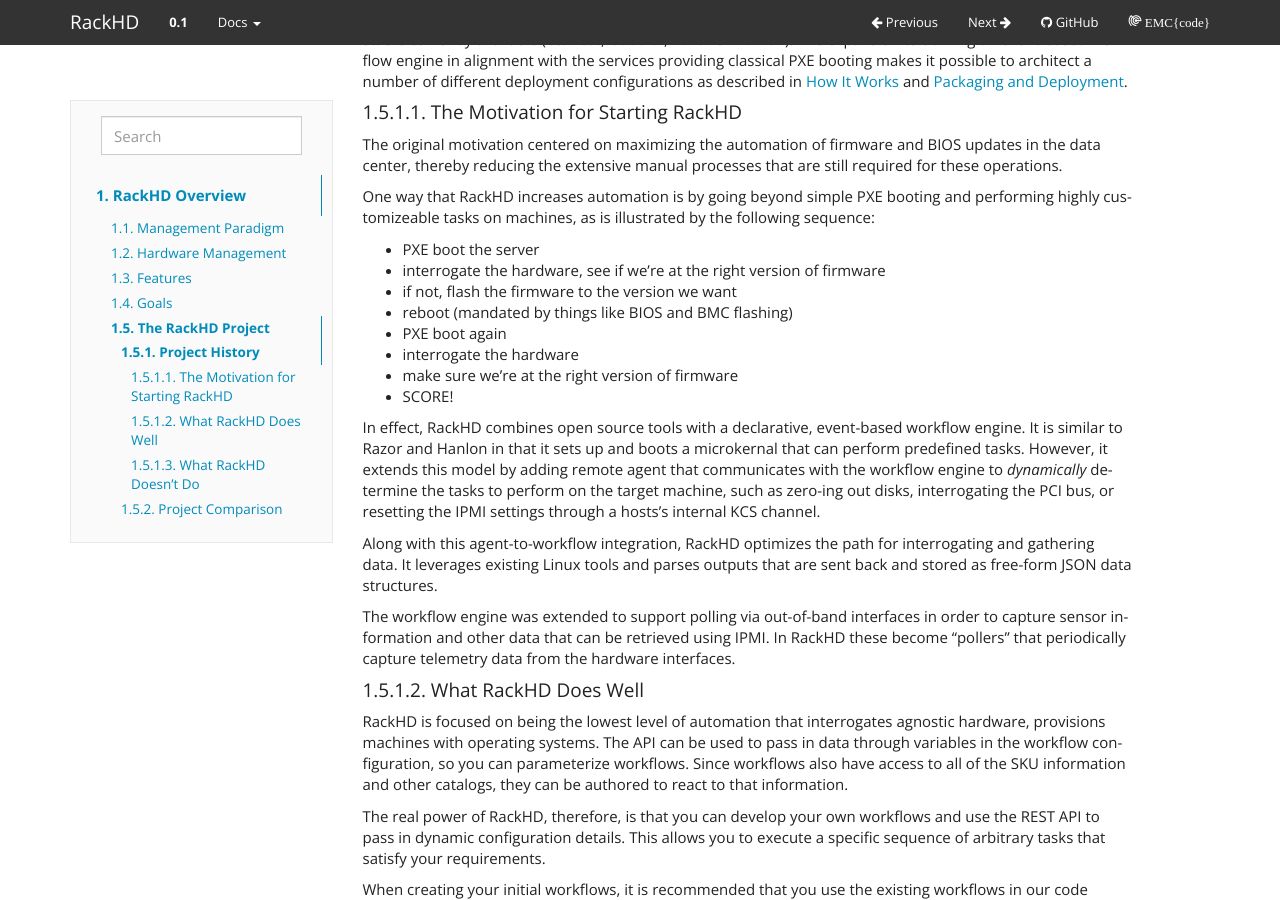
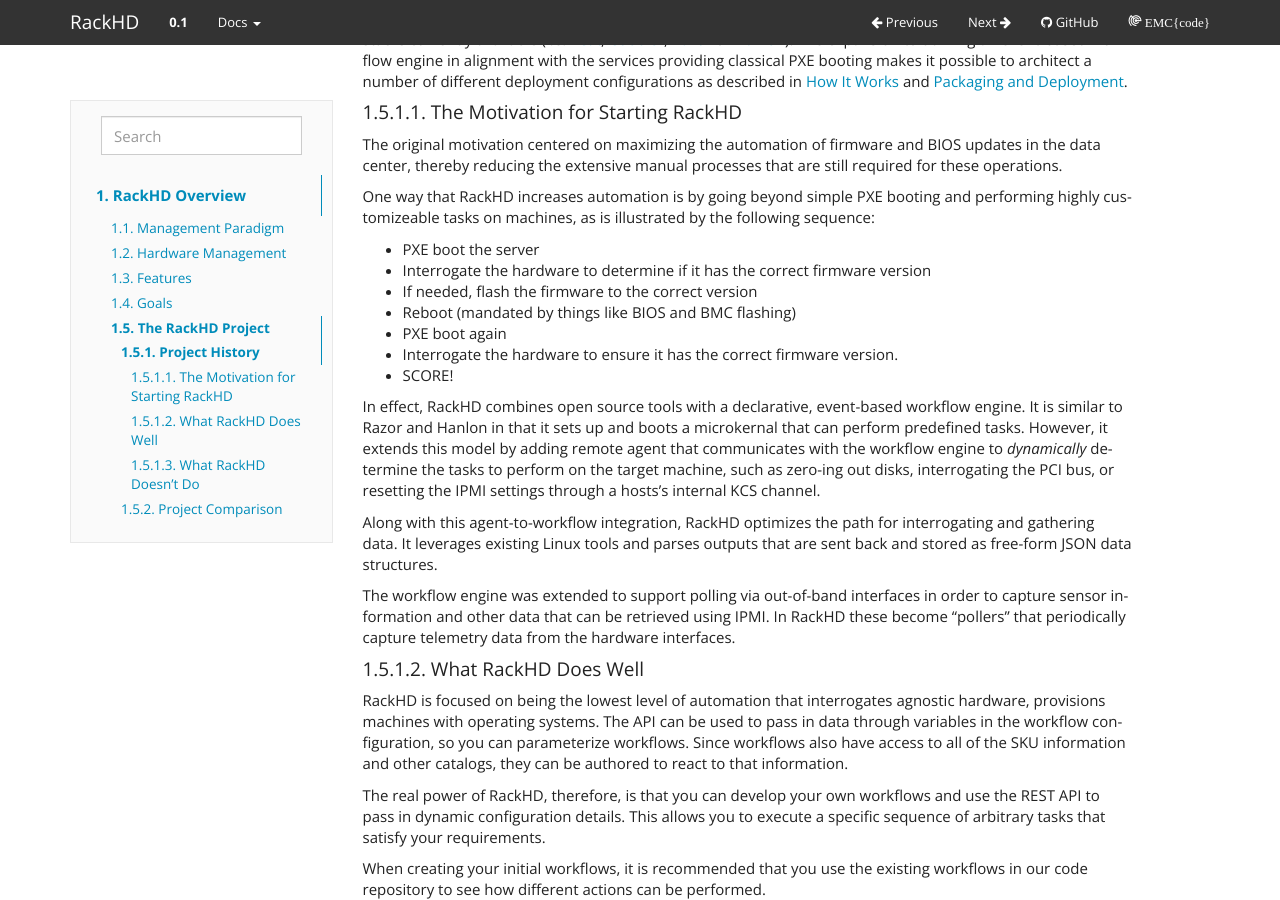
Before and after one commit to RackHD/docs, a Sphinx documentation site: the page built from docs/introduction.rst, in a window 1280 px wide and 900 px high, scrolled down 2000 px. Built offline with Sphinx 7.4.7, drawn with Linux system fonts in a browser that asks for light colours.

Commit message:
minor edit

```diff
--- a/docs/introduction.rst
+++ b/docs/introduction.rst
@@ -91,12 +91,11 @@
 and performing highly customizeable tasks on machines, as is illustrated by the following sequence:
 
 * PXE boot the server
-* interrogate the hardware, see if we’re at the right version of firmware
-* if not, flash the firmware to the version we want
-* reboot (mandated by things like BIOS and BMC flashing)
+* Interrogate the hardware to determine if it has the correct firmware version
+* If needed, flash the firmware to the correct version
+* Reboot (mandated by things like BIOS and BMC flashing)
 * PXE boot again
-* interrogate the hardware
-* make sure we’re at the right version of firmware
+* Interrogate the hardware to ensure it has the correct firmware version.
 * SCORE!
 
 In effect, RackHD combines open source tools with a declarative, event-based workflow engine.
```
